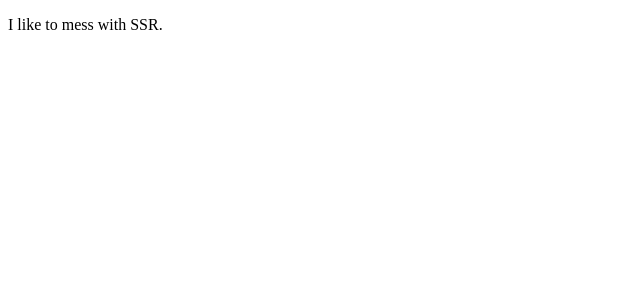
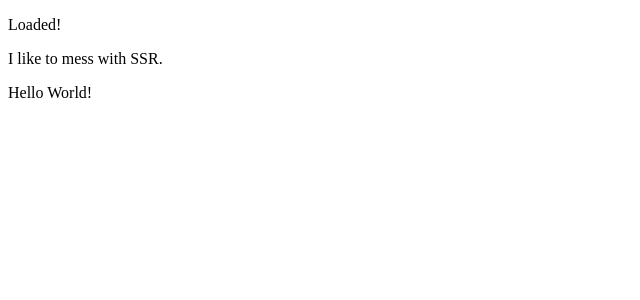
Before and after one commit to HoldYourWaffle/sveltekit-ssr-await-null-not-pending, a SvelteKit app: page / in a window 1280 px wide. Shown: the top 300 px of the page, without its empty margins (0-640 px from the left). Built offline with nearby package versions, Linux system fonts and the light colour scheme.

Commit message:
Basic async component (works)

```diff
--- a/src/routes/+page.svelte
+++ b/src/routes/+page.svelte
@@ -1,9 +1,10 @@
-<script>
-    import ClientOnlyComponent from "$lib/ClientOnlyComponent.svelte"
-</script>
-
 <svelte:head>
     <title>Hello World!</title>
 </svelte:head>
 
-<ClientOnlyComponent />
+{#await import("$lib/ClientOnlyComponent.svelte")}
+    <p>Loading...</p>
+{:then ClientOnlyComponent}
+    <p>Loaded!</p>
+    <svelte:component this={ClientOnlyComponent.default} />
+{/await}
```
